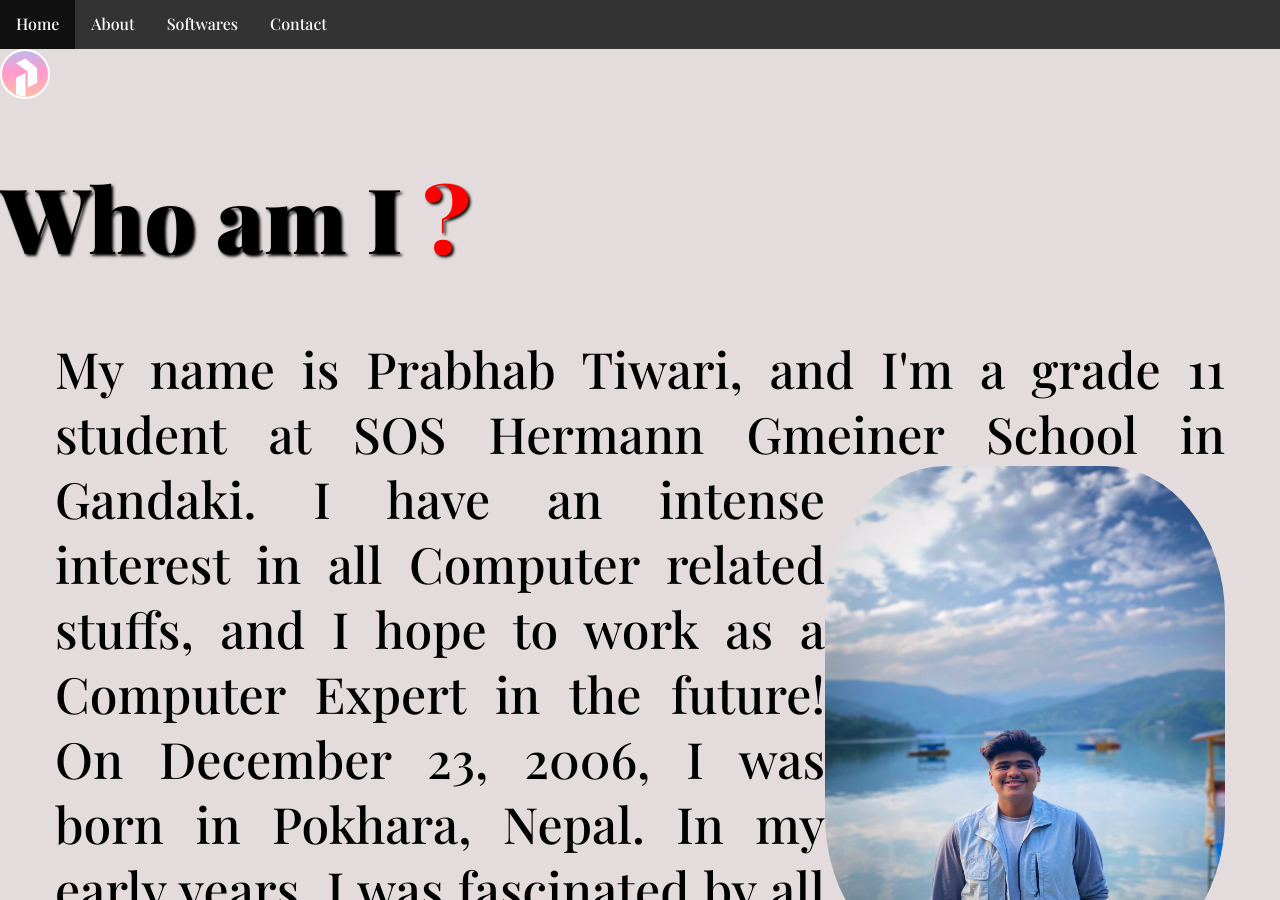
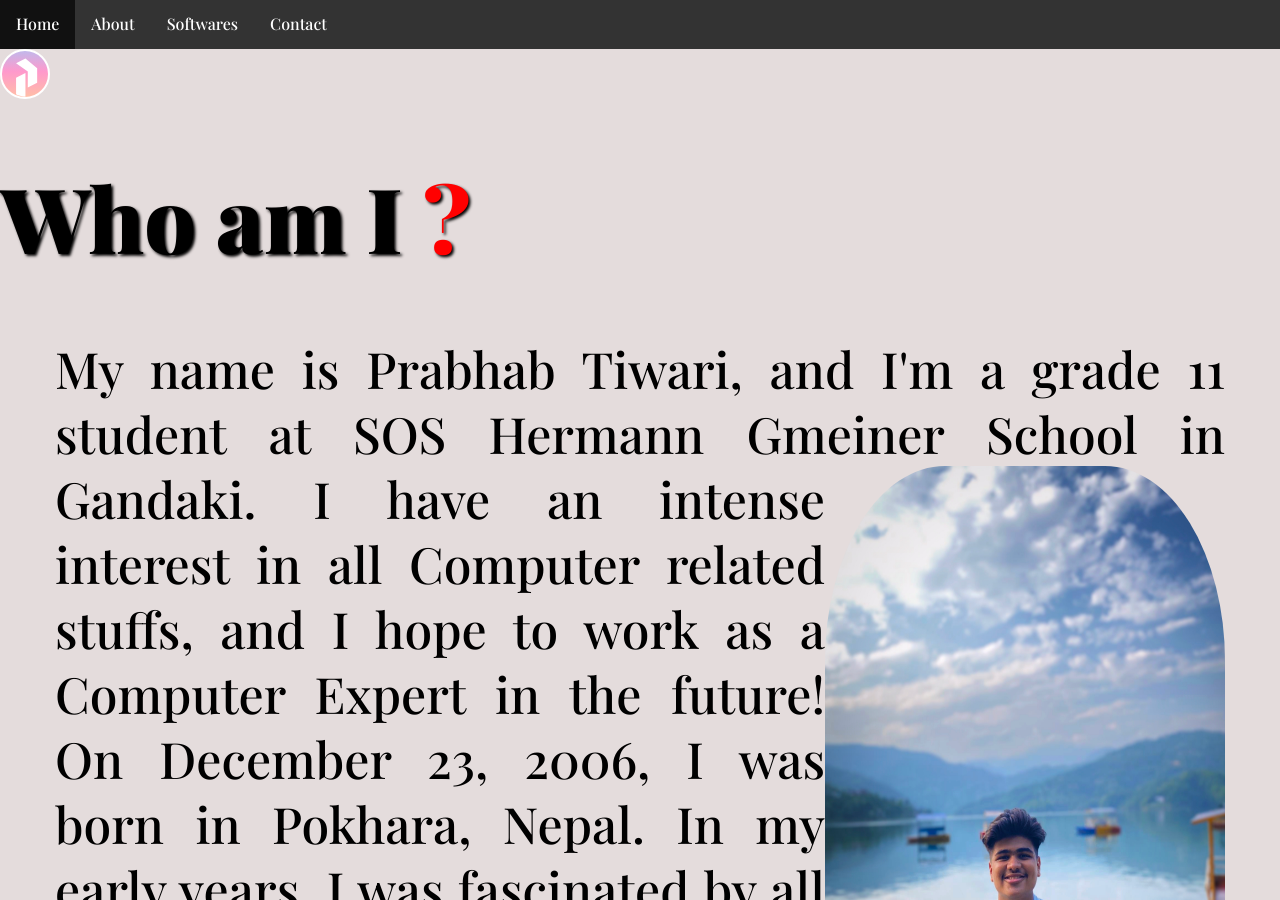
Before and after one commit to PrabhabTiwari/website, a Jekyll site: the page built from about.html, in a window 1280 px wide and 900 px high. Built offline with Jekyll 4.4.1, drawn with Linux system fonts in a browser that asks for light colours.

Commit message:
Update about.html

```diff
--- a/about.html
+++ b/about.html
@@ -23,7 +23,7 @@
     <h1 align="left">Who am I<span class="redText"> ? </span> </h1>
   <p>
 
-      My name is Prabhab Tiwari, and I'm a grade 11 student at SOS Hermann Gmeiner School in <img src="IMG_20240605_194417.jpg"  width="400" height="500" style="float:right"> </img> Gandaki. I have an intense interest in all Computer related stuffs, and I hope to work as a Computer Expert in the future! On December 23, 2006, I was born in Pokhara, Nepal. In my early years, I was fascinated by all the technological gadgets. At the age of seven, my grandfather gave me a brand-new desktop Computer from where I began working with a variety of Computer applications, including Word, Excel, Photoshop, and PowerPoint.
+      My name is Prabhab Tiwari, and I'm a grade 11 student at SOS Hermann Gmeiner School in <img src="IMG_20240605_194417.jpg"  width="400" height="650" style="float:right"> </img> Gandaki. I have an intense interest in all Computer related stuffs, and I hope to work as a Computer Expert in the future! On December 23, 2006, I was born in Pokhara, Nepal. In my early years, I was fascinated by all the technological gadgets. At the age of seven, my grandfather gave me a brand-new desktop Computer from where I began working with a variety of Computer applications, including Word, Excel, Photoshop, and PowerPoint.
 
 My interest in technology grew as I worked on it, and I began learning how to code and other fascinating topics from my brother <a href="https://aashishtiwari.com.np/" target="_blank">Ashish Tiwari</a>. At the age of eleven, I practically know many things but there is much more to know about Computers.
 
```
